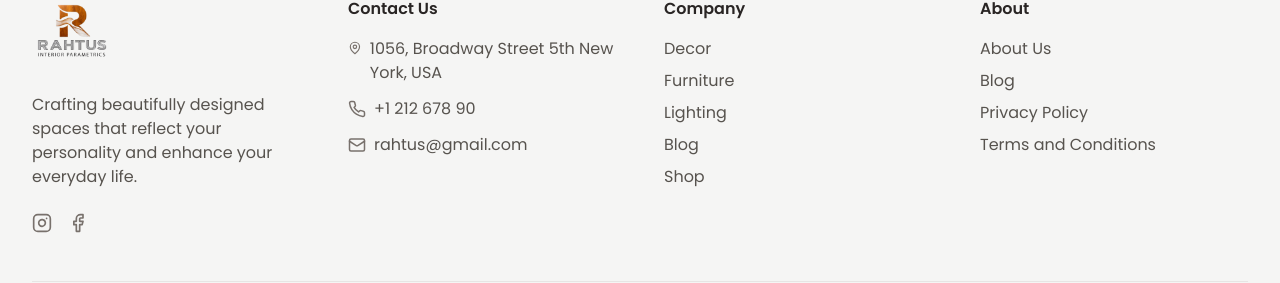
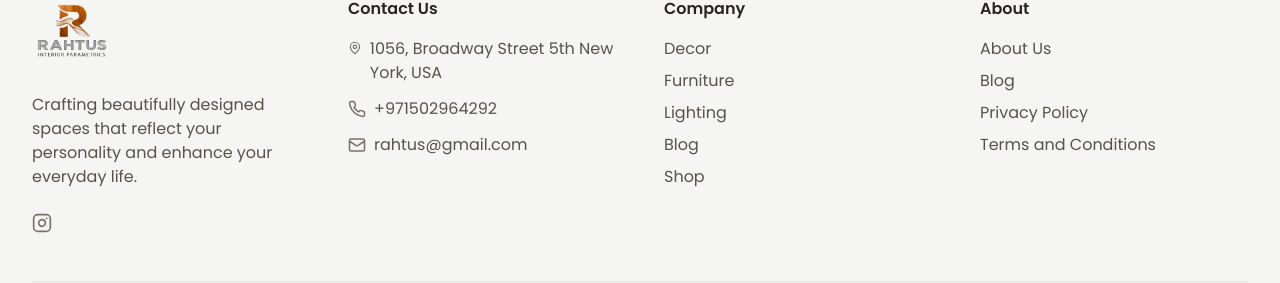
Before and after one commit to TorqDesigns/RAHTUS-Interior-Design, a React (Vite) app: page / in a window 1280 px wide. Shown: the part 3069-3352 px from the top of the page. Built offline with nearby package versions, Linux system fonts and the light colour scheme.

Commit message:
Updated Links

```diff
--- a/src/components/Footer.tsx
+++ b/src/components/Footer.tsx
@@ -14,11 +14,8 @@ const Footer: React.FC = () => {
               Crafting beautifully designed spaces that reflect your personality and enhance your everyday life.
             </p>
             <div className="flex space-x-4">
-              <a href="#" className="text-stone-500 hover:text-stone-800 transition-colors duration-300">
+              <a href="https://www.instagram.com/rahtus_interior_parametrics" className="text-stone-500 hover:text-stone-800 transition-colors duration-300">
                 <Instagram size={20} />
-              </a>
-              <a href="#" className="text-stone-500 hover:text-stone-800 transition-colors duration-300">
-                <Facebook size={20} />
               </a>
             </div>
           </div>
@@ -33,7 +30,7 @@ const Footer: React.FC = () => {
               </li>
               <li className="flex items-center">
                 <Phone size={18} className="text-stone-500 mr-2" />
-                <span className="text-stone-600">+1 212 678 90</span>
+                <span className="text-stone-600">+971502964292</span>
               </li>
               <li className="flex items-center">
                 <Mail size={18} className="text-stone-500 mr-2" />
```
